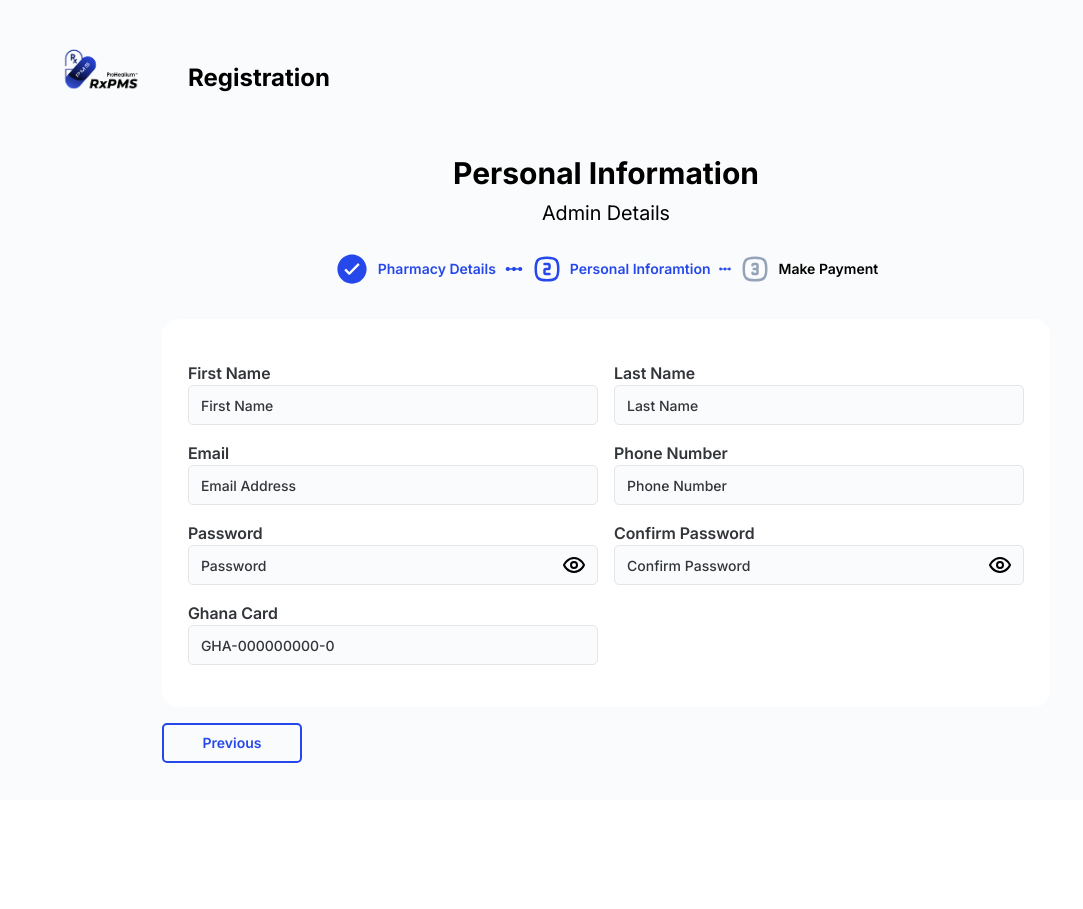
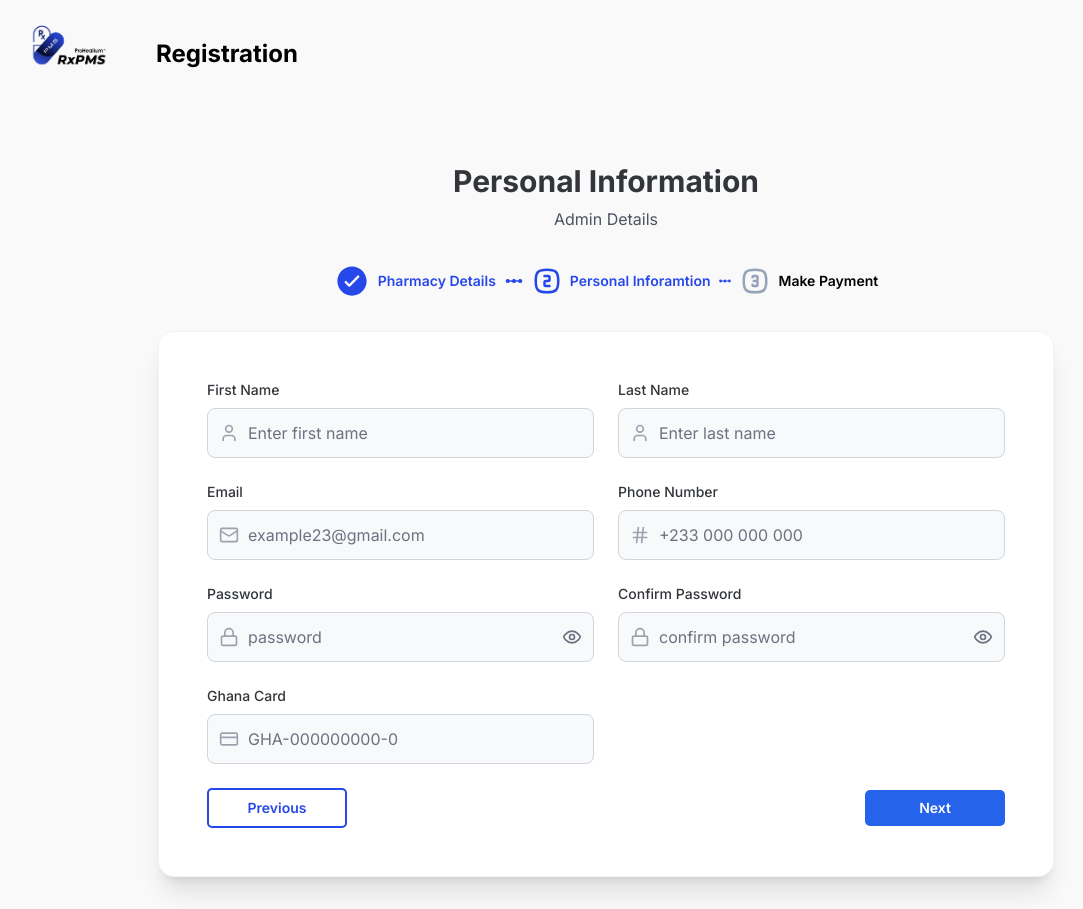
Before and after one commit to ProCare-PMS/ProCare-Web, a Next.js app: page /personal-information in a window 1280 px wide. Shown: the whole page, without its empty margins (34-1117 px from the left). Before the commit the page ends 800 px from the top, so only its background shows below. Built offline with nearby package versions, Linux system fonts and the light colour scheme; no server answers.

Commit message:
chore:updated ui fix

```diff
--- a/app/(registration)/personal-information/page.tsx
+++ b/app/(registration)/personal-information/page.tsx
@@ -6,6 +6,9 @@ import { MdLinearScale } from "react-icons/md";
 import { TbSquareRoundedNumber2, TbSquareRoundedNumber3 } from "react-icons/tb";
 import { Input } from "@/components/ui/input";
 import { useState } from "react";
+import { useForm } from "react-hook-form";
+import { zodResolver } from "@hookform/resolvers/zod";
+import { z } from "zod";
 import { Eye, EyeOff } from "lucide-react";
 import { userRegistrationSchema } from "@/lib/schema/schema";
 import { endpoints } from "@/api/Endpoints";
@@ -16,10 +19,116 @@ import { useDispatch, useSelector } from "react-redux";
 import { AppDispatch, RootState } from "@/redux/store";
 import { useRouter } from "next/navigation";
 import { setPersonalInfoResponse } from "@/redux/personalInformationResponse";
+import {
+  Building2,
+  Hash,
+  Mail,
+  AlertCircle,
+  User,
+  CreditCard,
+  Lock
+} from "lucide-react";
+
+
+
+// Implementing Zod validation schema
+const personalInfoSchema = z.object({
+  first_name: z.string().min(1, { message: "First name is required" }),
+  last_name: z.string().min(1, { message: "Last name is required" }),
+  email: z.string().email({ message: "Invalid email address" }),
+  phone_number: z.string().min(1, { message: "Phone number is required" }),
+  password: z.string().min(1, { message: "Password is required" }),
+  password2: z.string().min(1, { message: "Confirm password is required" }),
+  ghana_card: z.string().min(1, { message: "Ghana card is required" }),
+});
+
+type PersonalInfoFormData = z.infer<typeof personalInfoSchema>;
+
+
+// Input Field Component with Login styling
+const InputField = ({
+  label,
+  name,
+  type = "text",
+  placeholder,
+  icon: Icon,
+  register,
+  error,
+  rightIcon,
+  ...props
+}: {
+  label: string;
+  name: keyof PersonalInfoFormData;
+  type?: string;
+  placeholder: string;
+  icon: any;
+  register: any;
+  error?: string;
+  rightIcon?: React.ReactNode;
+  // ...other props
+} & any) => {
+  return (
+    <div className="space-y-2">
+      <label
+        htmlFor={name}
+        className="block text-sm font-medium text-[#323539]"
+      >
+        {label}
+      </label>
+      <div className="relative">
+        <div className="absolute inset-y-0 left-0 pl-3 flex items-center pointer-events-none">
+          <Icon className="h-5 w-5 text-gray-400" aria-hidden="true" />
+        </div>
+        <input
+          {...register(name)}
+          id={name}
+          type={type}
+          placeholder={placeholder}
+          className={`
+            block w-full pl-10 pr-3 py-3 border rounded-[8px] text-[#323539] placeholder-gray-500
+            focus:outline-none focus:ring-1 focus:border-transparent bg-[#F8F9FB]
+            transition-colors duration-200 min-h-[44px]
+            ${
+              error
+                ? "border-red-500 bg-red-50"
+                : "border-gray-300 focus:border-[#2648EA] focus:ring-[#2648EA]"
+            }
+          `}
+          aria-invalid={error ? "true" : "false"}
+          aria-describedby={error ? `${name}-error` : undefined}
+          {...props}
+        />
+         {/* Eye Icon Area */}
+        {rightIcon && (
+          <div className="absolute inset-y-0 right-0 pr-3 flex items-center z-10">
+            {rightIcon}
+          </div>
+        )}
+      </div>
+      {error && (
+        <div
+          id={`${name}-error`}
+          className="flex items-center gap-2 text-sm text-red-600"
+          role="alert"
+        >
+          <AlertCircle className="h-4 w-4" aria-hidden="true" />
+          <span>{error}</span>
+        </div>
+
+      )}
+    </div>
+  );
+};
+
+
+
+
 
 //type FacilityFormData = z.infer<typeof userRegistrationSchema>;
 
 const RegistrationPage = () => {
+  const [isSubmitting, setIsSubmitting] = useState(false);
+  const { register, handleSubmit: rhfHandleSubmit } = useForm();
   const router = useRouter();
   const [errors, setErrors] = useState<{ [key: string]: string }>({});
   const [showPassword, setShowPassword] = useState(false);
@@ -27,6 +136,7 @@ const RegistrationPage = () => {
   const queryClient = useQueryClient();
   const dispatch = useDispatch<AppDispatch>();
   const pharmacyId = useSelector((state: RootState) => state.pharmacyId?.id);
+
 
   // Mutation function
   const postPersonalInformation = useMutation({
@@ -44,6 +154,7 @@ const RegistrationPage = () => {
   // Handle form submission
   const handleSubmit = async (event: React.FormEvent<HTMLFormElement>) => {
     event.preventDefault();
+     setIsSubmitting(true); // Set submitting state to true
 
     const formData = new FormData(event.currentTarget);
 
@@ -104,6 +215,7 @@ const RegistrationPage = () => {
             console.log("Registration failed:", data.data.message);
             toast.error("Personal Information Not Created");
           }
+
         },
         onError: (error: any) => {
           console.error(
@@ -116,7 +228,8 @@ const RegistrationPage = () => {
   };
 
   return (
-    <div className="w-full h-screen mx-auto py-6 px-8 bg-home">
+    <div className="min-h-screen bg-[#F9F9F9] font-inter">
+      {/* Header */}
       <div className="flex flex-col md:flex-row md:gap-4 items-center md:ml-6 mb-6">
               <Image
                 src="/RxPMSlogo.png"
@@ -128,13 +241,18 @@ const RegistrationPage = () => {
               <span className="font-bold text-2xl font-inter">Registration</span>
             </div>
 
-      <div className="flex flex-col items-center justify-center">
-        <h1 className="text-2xl md:text-3xl font-inter text-center font-bold mb-2">
+      <div className="max-w-6xl mx-auto px-6 py-8">
+        {/* Title Section */}
+        <div className="text-center mb-8">
+          <h1 className="text-2xl md:text-3xl font-bold text-[#323539] mb-2">
             Personal Information
           </h1>
-        <p className="font-roboto text-xl mb-6">Admin Details</p>
+          <p className="text-gray-600">Admin Details</p>
+        </div>
+        {/* Advance Stepper */}
+        <div className="flex flex-col items-center justify-center mb-8">
           <div className="flex items-center gap-2 px-4">
-          <span className="text-main text-sm  hidden md:flex gap-2 font-inter items-center font-semibold">
+          <span className="text-main text-sm hidden md:flex gap-2 font-inter items-center font-semibold">
             <IoIosCheckmarkCircle className="text-main text-4xl" />
             Pharmacy Details
             <MdLinearScale className="text-main hidden md:block text-xl" />
@@ -148,182 +266,135 @@ const RegistrationPage = () => {
             <TbSquareRoundedNumber3 className="text-3xl text-slate-400" />
             Make Payment
           </span>
+
+          </div>
+        </div>
+      {/* Main Content section */}
+    <div className="max-w-4xl mx-auto">
+      {/* Form Card */}
+      <div className="bg-white rounded-2xl shadow-xl border border-gray-100 p-8 md:p-12">
+        <form onSubmit={handleSubmit} className="space-y-6">
+
+            {/* Form Field Grid */}
+            <div className="grid grid-cols-1 md:grid-cols-2 gap-6">
+
+              {/* First Name input field */}
+              <div>
+                <div >
+                 <InputField
+                    label="First Name"
+                    name="first_name"
+                    placeholder="Enter first name"
+                    icon={User}
+                    register={register}
+                    error={errors.first_name? errors.first_name : undefined}
+                    />
+                </div>
               </div>
 
-        <form onSubmit={handleSubmit} className="mt-4">
-          <div className="flex flex-col  w-[23rem] md:w-[55.5rem]  md:gap-4 md:flex-row bg-white px-[1.62rem] py-[2.62rem] rounded-2xl my-4">
-            <div className="grid grid-cols-1 md:grid-cols-2 w-full gap-4 my-0 p-0">
-              {/* First Name */}
+              {/* Last Name input field*/}
               <div>
-                <div className="flex justify-between">
-                  <label htmlFor="first_name" className="font-semibold text-base text-[#323539]">
-                    First Name
-                  </label>
-                  {errors.first_name && (
-                    <p className="text-red-500 text-xs mt-1">
-                      {errors.first_name}
-                    </p>
-                  )}
-                </div>
-
-                <Input
-                  id="first_name"
-                  name="first_name"
-                  type="text"
-                  autoFocus
-                  className="bg-home border rounded-[5px] border-[#E5E5E7] text-[#323539] font-medium text-sm font-inter"
-                  placeholder="First Name"
-                />
-              </div>
-              {/* Last Name */}
-              <div>
-                <div className="flex justify-between">
-                  <label htmlFor="last_name" className="font-semibold text-base text-[#323539]">
-                    Last Name
-                  </label>
-                  {errors.last_name && (
-                    <p className="text-red-500 text-xs mt-1">
-                      {errors.last_name}
-                    </p>
-                  )}
-                </div>
-
-                <Input
-                  id="last_name"
+                <InputField
+                    label="Last Name"
                     name="last_name"
-                  type="text"
-                  className="bg-home rounded-[5px] w-full border border-[#E5E5E7] text-[#323539] font-medium text-sm font-inter"
-                  placeholder="Last Name"
+                    placeholder="Enter last name"
+                    icon={User}
+                    register={register}
+                    error={errors.last_name? errors.last_name : undefined}
                     />
               </div>
 
-              {/* Email */}
+              {/* Email input field */}
               <div>
-                <div className="flex justify-between">
-                  <label htmlFor="email"className="font-semibold text-base text-[#323539]">
-                    Email
-                  </label>
-                  {errors.email && (
-                    <p className="text-red-500 text-xs mt-1">{errors.email}</p>
-                  )}
-                </div>
-
-                <Input
-                  id="email"
+                <InputField
+                    label="Email"
                     name="email"
-                  type="email"
-                  className="bg-home border rounded-[5px] border-[#E5E5E7] text-[#323539] font-medium text-sm font-inter"
-                  placeholder="Email Address"
+                    placeholder="example23@gmail.com"
+                    icon={Mail}
+                    register={register}
+                    error={errors.email? errors.email : undefined}
                     />
               </div>
 
-              {/* Phone Number */}
+              {/* Phone Number input field */}
               <div>
-                <div className="flex justify-between">
-                  <label htmlFor="phone_number" className="font-semibold text-base text-[#323539]">
-                    Phone Number
-                  </label>
-                  {errors.phone_number && (
-                    <p className="text-red-500 text-xs mt-1">
-                      {errors.phone_number}
-                    </p>
-                  )}
-                </div>
-
-                <Input
-                  id="phone_number"
+                <InputField
+                label="Phone Number"
                 name="phone_number"
-                  type="tel"
-                  className="bg-home w-full rounded-[5px] border border-[#E5E5E7] text-[#323539] font-medium text-sm font-inter"
-                  placeholder="Phone Number"
+                placeholder="+233 000 000 000"
+                icon={Hash}
+                register={register}
+                error={errors.phone_number? errors.phone_number : undefined}
                 />
               </div>
 
-              {/* Pasword */}
+              {/* Password */}
               <div>
-                <div className="flex justify-between">
-                  <label htmlFor="password" className="font-semibold text-base text-[#323539]">
-                    Password
-                  </label>
-                  {errors.password && (
-                    <p className="text-red-500 text-xs mt-1">
-                      {errors.password}
-                    </p>
-                  )}
-                </div>
+                <div>
+                  <InputField
+                    label="Password"
+                    name="password"
+                    placeholder="password"
+                    icon={Lock}
+                    type={showPassword ? "text" : "password"}
+                    error={errors.password? errors.password : undefined}
+                    register={register}
+                    rightIcon={
 
-                <div className="relative">
-                  <Input
-                    id="password"
-                    name="password"
-                    type={showPassword ? "text" : "password"}
-                    className="bg-home w-full rounded-[5px] border border-[#E5E5E7] text-[#323539] font-medium text-sm font-inter"
-                    placeholder="Password"
-                  />
                   <button
                     type="button"
                     onClick={() => setShowPassword(!showPassword)}
-                    className="absolute inset-y-0 right-0 px-3 py-2 text-sm"
+                    className="text-gray-500 hover:text-gray-700 focus:outline-none"
                   >
-                    {showPassword ? <EyeOff /> : <Eye />}
+                    {showPassword ? <EyeOff className="w-5 h-5" /> : <Eye className="w-5 h-5" />}
                   </button>
+                  }
+
+                 />
+
                 </div>
               </div>
 
               {/* Confirm Password */}
               <div>
-                <div className="flex justify-between">
-                  <label htmlFor="password2" className="font-semibold text-base text-[#323539]">
-                    Confirm Password
-                  </label>
-                  {errors.password2 && (
-                    <p className="text-red-500 text-xs mt-1">
-                      {errors.password2}
-                    </p>
-                  )}
-                </div>
+                <div>
+                  <InputField
+                    label="Confirm Password"
+                    name="password2"
+                    placeholder="confirm password"
+                    icon={Lock}
+                    type={showConfirmPassword ? "text" : "password"}
+                    error={errors.password2? errors.password2 : undefined}
+                    register={register}
+                    rightIcon={
 
-                <div className="relative">
-                  <Input
-                    id="password2"
-                    name="password2"
-                    type={showConfirmPassword ? "text" : "password"}
-                    className="bg-home w-full rounded-[5px] border border-[#E5E5E7] text-[#323539] font-medium text-sm font-inter"
-                    placeholder="Confirm Password"
-                  />
                   <button
                     type="button"
                     onClick={() => setShowConfirmPassword(!showConfirmPassword)}
-                    className="absolute inset-y-0 right-0 px-3 py-2 text-sm"
+                    className="text-gray-500 hover:text-gray-700 focus:outline-none"
                   >
-                    {showConfirmPassword ? <EyeOff /> : <Eye />}
+                    {showConfirmPassword ? <EyeOff className="w-5 h-5" /> : <Eye className="w-5 h-5" />}
                   </button>
+                  }
+                  />
+
                 </div>
+
               </div>
 
               {/* Ghana Card */}
               <div>
-                <div className="flex justify-between">
-                  <label htmlFor="ghana_card" className="font-semibold text-base text-[#323539]">
-                    Ghana Card
-                  </label>
-                  {errors.ghana_card && (
-                    <p className="text-red-500 text-xs mt-1">
-                      {errors.ghana_card}
-                    </p>
-                  )}
-                </div>
-
-                <Input
-                  id="ghana_card"
+                <InputField
+                  label="Ghana Card"
                   name="ghana_card"
-                  type="text"
-                  className="bg-home w-full rounded-[5px] border border-[#E5E5E7] text-[#323539] font-medium text-sm font-inter"
+                  icon={CreditCard}
                   placeholder="GHA-000000000-0"
+                  register={register}
+                  error={errors.ghana_card? errors.ghana_card : undefined}
                 />
               </div>
             </div>
-          </div>
+
 
           <div className="flex flex-col md:flex-row gap-4 px-[1.62rem] md:px-0 items-center justify-between">
             <Link
@@ -335,7 +406,7 @@ const RegistrationPage = () => {
 
             <button
               type="submit"
-              className=" w-full hidden md:w-[140px] bg-blue-600 text-white rounded-[5px] px-5 py-2 font-semibold text-sm"
+              className=" w-full md:w-[140px] bg-blue-600 text-white rounded-[5px] px-5 py-2 font-semibold text-sm"
             >
               Next
             </button>
@@ -343,6 +414,8 @@ const RegistrationPage = () => {
         </form>
       </div>
     </div>
+      </div>
+    </div>
   );
 };
 
```
Lines whose indentation alone changed are shown as unchanged.
